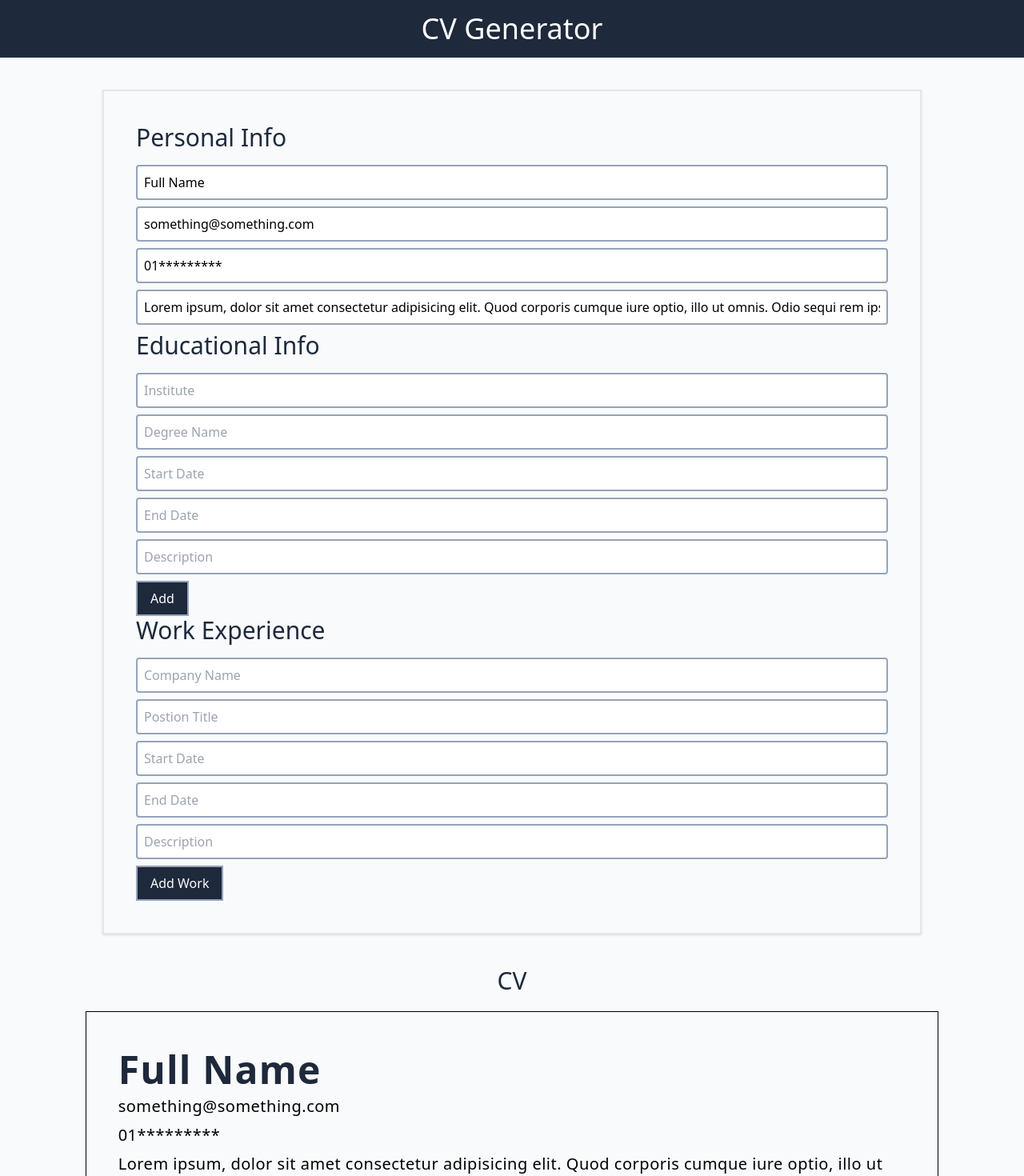
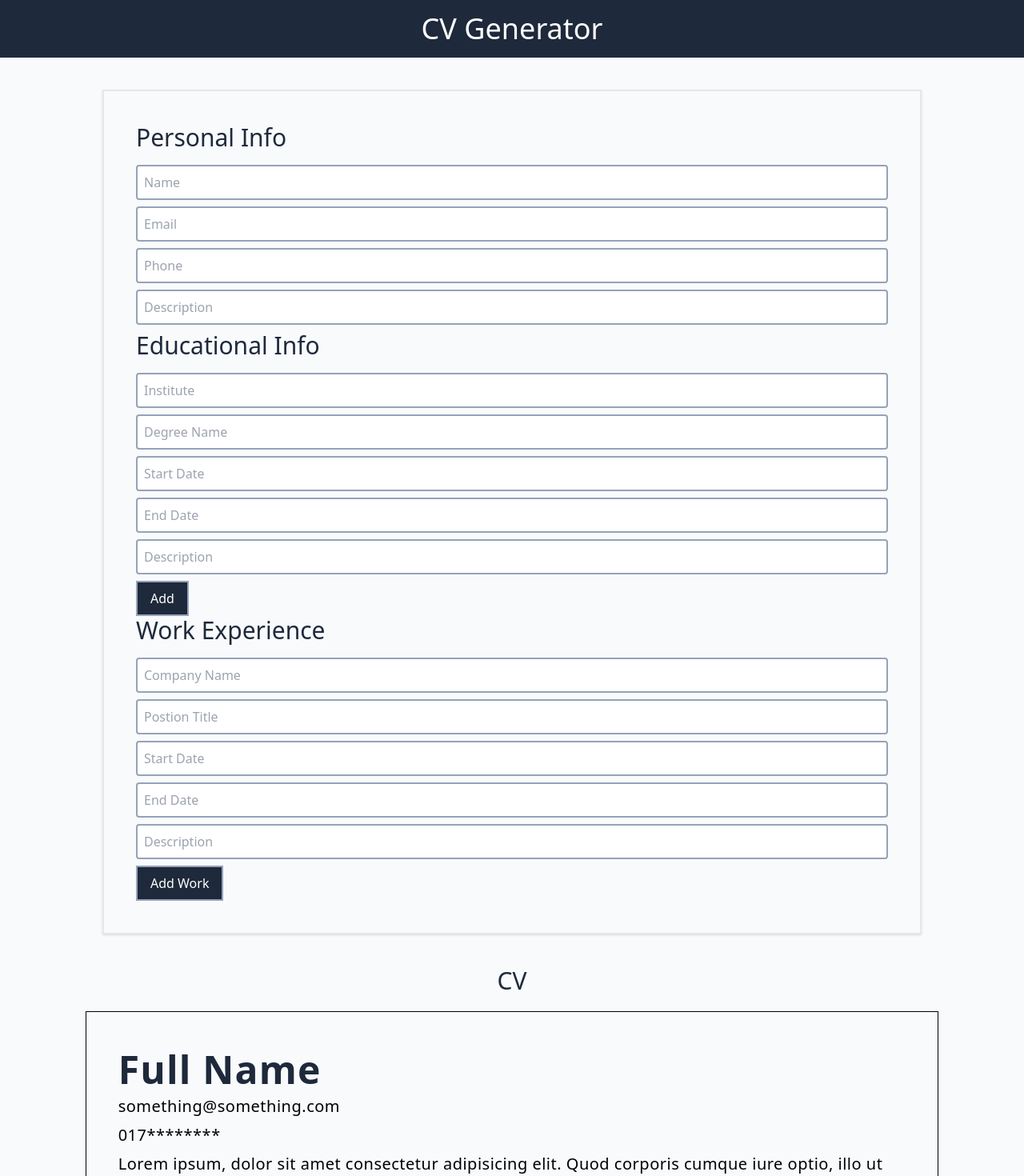
Before and after one commit to adnansyed101/CV-Generator, a React (Vite) app: page / in a window 1280 px wide. Shown: the top 1470 px of the page at 80% size. Built offline with nearby package versions, Linux system fonts and the light colour scheme.

Commit message:
remove data from App component's personalInfo and conditionally render data at MainCv
removed data from personalInfo state so that there will be no default value and conditionally data
at MainCv so that a value is shown to the user on how the personalInfo values will be shown is the
Cv.

```diff
--- a/src/App.jsx
+++ b/src/App.jsx
@@ -4,11 +4,10 @@ import MainCvForm from "./components/MainCvForm";
 
 const App = () => {
   const [personalInfo, setPersonalInfo] = useState({
-    name: "Full Name",
-    email: "something@something.com",
-    phone: "01*********",
-    description:
-      "Lorem ipsum, dolor sit amet consectetur adipisicing elit. Quod corporis cumque iure optio, illo ut omnis. Odio sequi rem ipsa iste, sunt culpa quis ea praesentium corrupti vel laudantium officia!",
+    name: "",
+    email: "",
+    phone: "",
+    description: "",
   });
 
   const [education, setEducation] = useState([
--- a/src/components/MainCv.jsx
+++ b/src/components/MainCv.jsx
@@ -1,14 +1,22 @@
 import React from "react";
-const MainCv = (props) => {
-  const { personalInfo, education, workExperience } = props;
+const MainCv = ({ personalInfo, education, workExperience }) => {
+  const { name, email, phone, description } = personalInfo;
   return (
     <div className="container mx-auto my-5 w-11/12 md:w-5/6 border border-black p-10">
       <h1 className="text-5xl my-2 font-bold tracking-wide text-slate-800">
-        {personalInfo.name}
+        {name === "" ? "Full Name" : name}
       </h1>
-      <p className="text-xl my-2 tracking-wide">{personalInfo.email}</p>
-      <p className="text-xl my-2 tracking-wide">{personalInfo.phone}</p>
-      <p className="text-xl tracking-wide ">{personalInfo.description}</p>
+      <p className="text-xl my-2 tracking-wide">
+        {email === "" ? "something@something.com" : email}
+      </p>
+      <p className="text-xl my-2 tracking-wide">
+        {phone === "" ? "017********" : phone}
+      </p>
+      <p className="text-xl tracking-wide ">
+        {description === ""
+          ? "Lorem ipsum, dolor sit amet consectetur adipisicing elit. Quod corporis cumque iure optio, illo ut omnis. Odio sequi rem ipsa iste, sunt culpa quis ea praesentium corrupti vel laudantium officia!"
+          : description}
+      </p>
 
       <span className="my-6 block border-2 border-slate-800"></span>
 
```
